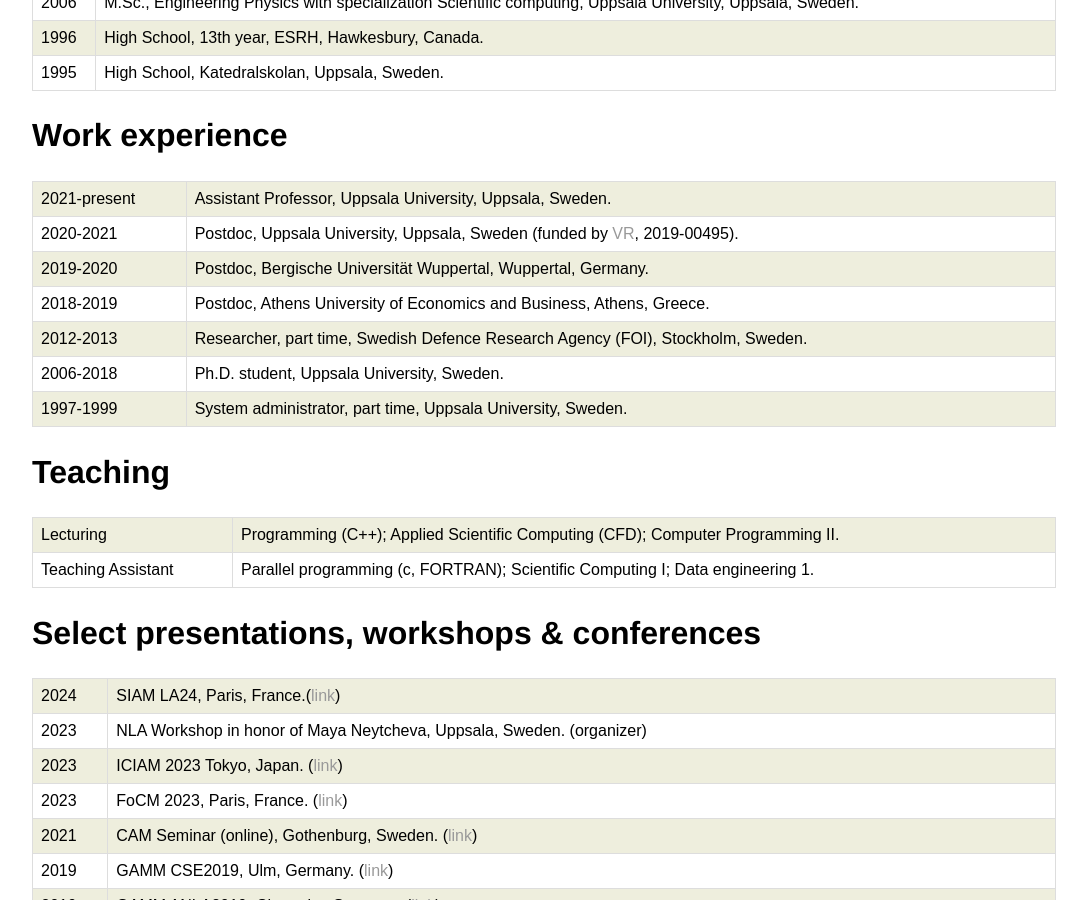
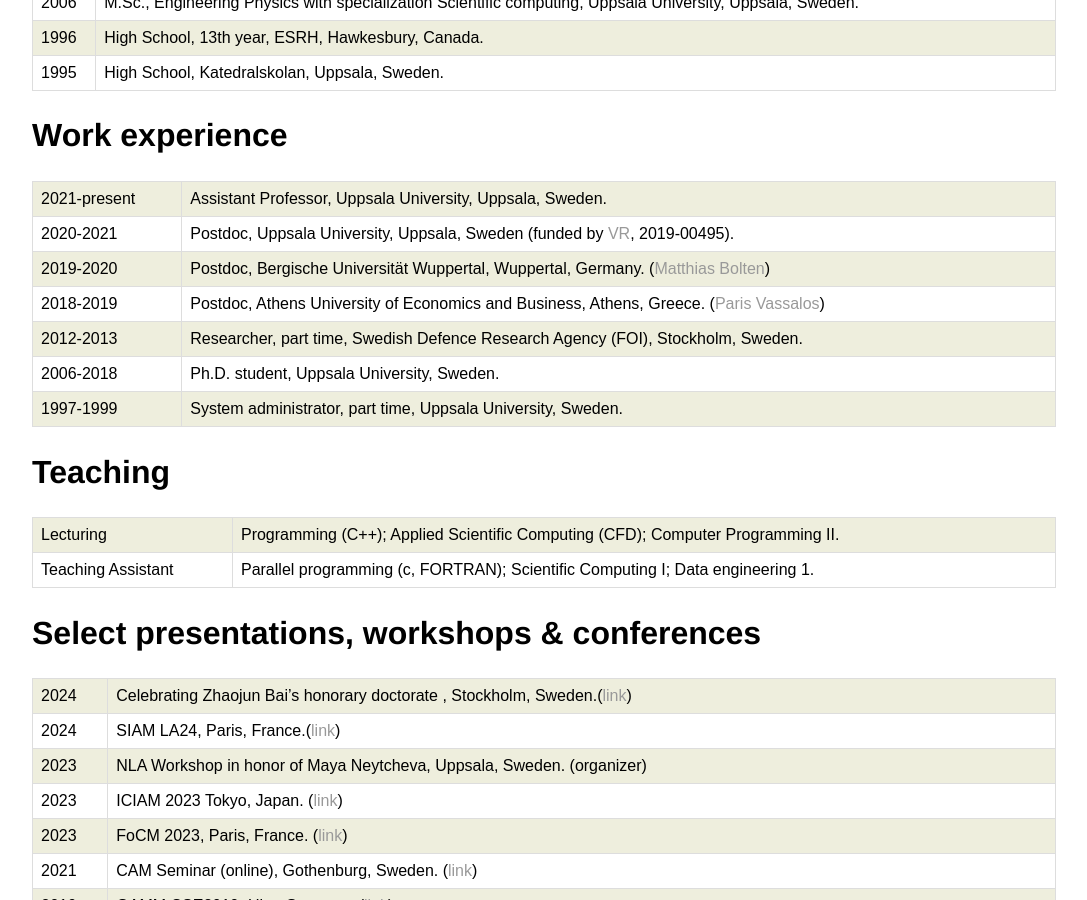
Before and after one commit to sverek/sverek.github.io, a Jekyll site: the page built from cv/index.html, in a window 1280 px wide and 900 px high, scrolled down 381 px. Shown: the whole window, without its empty margins (96-1183 px from the left). Built offline with Jekyll 4.4.1, drawn with Linux system fonts in a browser that asks for light colours.

Commit message:
some updates

```diff
--- a/cv/index.html
+++ b/cv/index.html
@@ -37,8 +37,8 @@ tr:nth-child(odd) {
     <table>
       <tr><td>2021-present</td><td>Assistant Professor, Uppsala University,  Uppsala, Sweden.</td></tr>
       <tr><td>2020-2021</td><td>Postdoc, Uppsala University,  Uppsala, Sweden (funded by <a href="https://www.vr.se/soka-finansiering/beslut/2019-06-26-internationell-postdok.html">VR</a>, 2019-00495).</td></tr>
-      <tr><td>2019-2020</td><td>Postdoc, Bergische Universität Wuppertal, Wuppertal, Germany.</td></tr>
-      <tr><td>2018-2019</td><td>Postdoc, Athens University of Economics and Business, Athens, Greece.</td></tr>
+      <tr><td>2019-2020</td><td>Postdoc, Bergische Universität Wuppertal, Wuppertal, Germany. (<a href="https://scholar.google.de/citations?user=3Fz3Z8UAAAAJ&hl=en">Matthias Bolten</a>)</td></tr>
+      <tr><td>2018-2019</td><td>Postdoc, Athens University of Economics and Business, Athens, Greece. (<a href="https://scholar.google.de/citations?user=gnOgiQEAAAAJ&hl=en">Paris Vassalos</a>)</td></tr>
       <tr><td>2012-2013</td><td>Researcher, part time, Swedish Defence Research Agency (FOI), Stockholm, Sweden.</td></tr>
       <tr><td>2006-2018</td><td>Ph.D. student, Uppsala University, Sweden.</td></tr>
       <tr><td>1997-1999</td><td>System administrator, part time, Uppsala University, Sweden.</td></tr>
@@ -52,6 +52,8 @@ tr:nth-child(odd) {
 
     <h2>Select presentations, workshops &amp; conferences</h2>
     <table>
+        <tr><td>2024</td><td>Celebrating Zhaojun Bai’s honorary doctorate
+, Stockholm, Sweden.(<a href="https://www.su.se/celebrating-zhaojun-bai-s-honorary-doctorate-1.764537">link</a>)
       <tr><td>2024</td><td>SIAM LA24, Paris, France.(<a href="https://www.siam.org/conferences/cm/conference/la24">link</a>)
         <tr><td>2023</td><td>NLA Workshop in honor of Maya Neytcheva, Uppsala, Sweden. (organizer)
         <tr><td>2023</td><td>ICIAM 2023 Tokyo, Japan. (<a href="https://iciam2023.org/">link</a>)
--- a/index.html
+++ b/index.html
@@ -10,14 +10,15 @@ title: www.2pi.se
 	<h1>Sven-Erik Ekström</h1>
 	<p>
     <img src="/img/see.jpg" class="frontimgl" />
-    I am a tenure track assistant professor (biträdande universitetslektor/associate senior lecturer), since February 2021, at the <a href="https://www.it.uu.se/research/scientific_computing">Division of Scientific Computing</a>, <a href="https://www.it.uu.se">Department of Information Technology</a>, <a href="https://www.uu.se">Uppsala University</a>, Uppsala, Sweden.
+    I am a tenure track assistant professor (biträdande universitetslektor/associate senior lecturer), since February 2021, at the <a href="https://www.uu.se/en/contact-and-organisation/organisation?query=X61%3A5">Division of Scientific Computing</a>, <a href="https://www.uu.se/en/department/information-technology">Department of Information Technology</a>, <a href="https://www.uu.se">Uppsala University</a>, Uppsala, Sweden.
     <br><br>
 		I defended my Ph.D. in scientific computing (numerical analysis) at Uppsala University in May 2018 with the thesis "<b>Matrix-Less Methods for Computing Eigenvalues of Large Structured Matrices</b>" (<a href="thesis.pdf">full text</a>). My main research interest is spectral analysis of matrix sequences. Read more in <a href="/research">Research</a>.
 	</p>
   <div class="allSides">
       <h3>Current plans:</h3>
       <ul>
-        <li>Research.</li>
+        <li>Teaching 2024/2025Q3: 1TD433 <a href="https://www.uu.se/utbildning/kurs?query=1TD433">Programmeringsteknik I</a></li>
+        <li>Conference: 16-20/6 2025, <a href="https://parallel.bas.bg/Conferences/SciCom25/">LSSC25</a>, Sozopol, Bulgaria</li>
       </ul>
       </div>
 	<p>
```
Also changed, not shown: other parts of cv/index.html (+1 -1 lines), publications/index.html (+12 -11 lines), favicon.ico (added), 1 other file.
